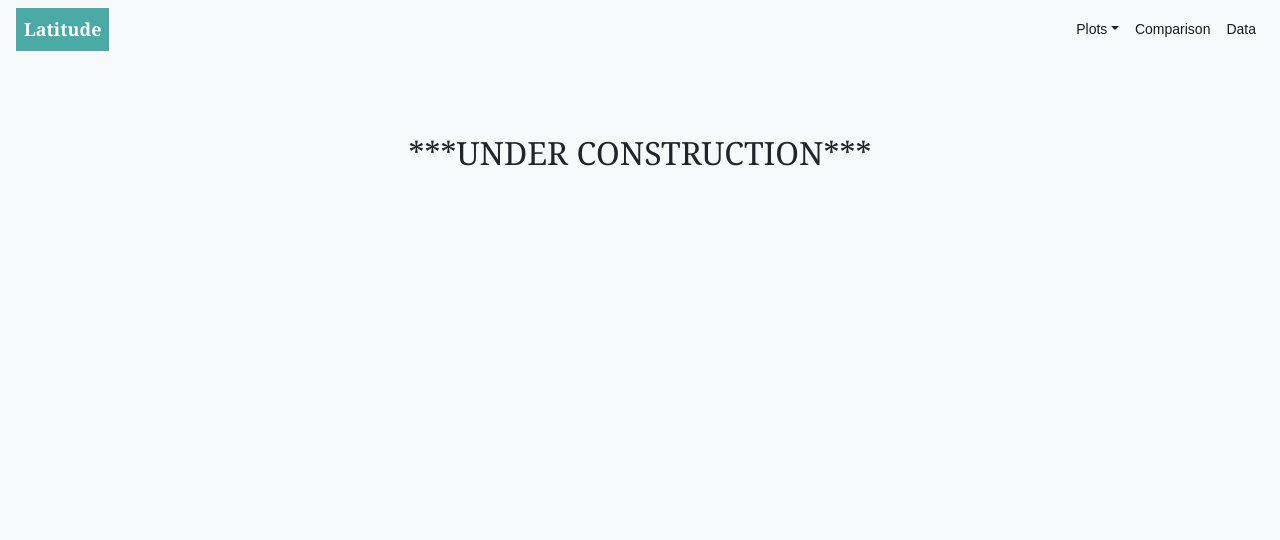
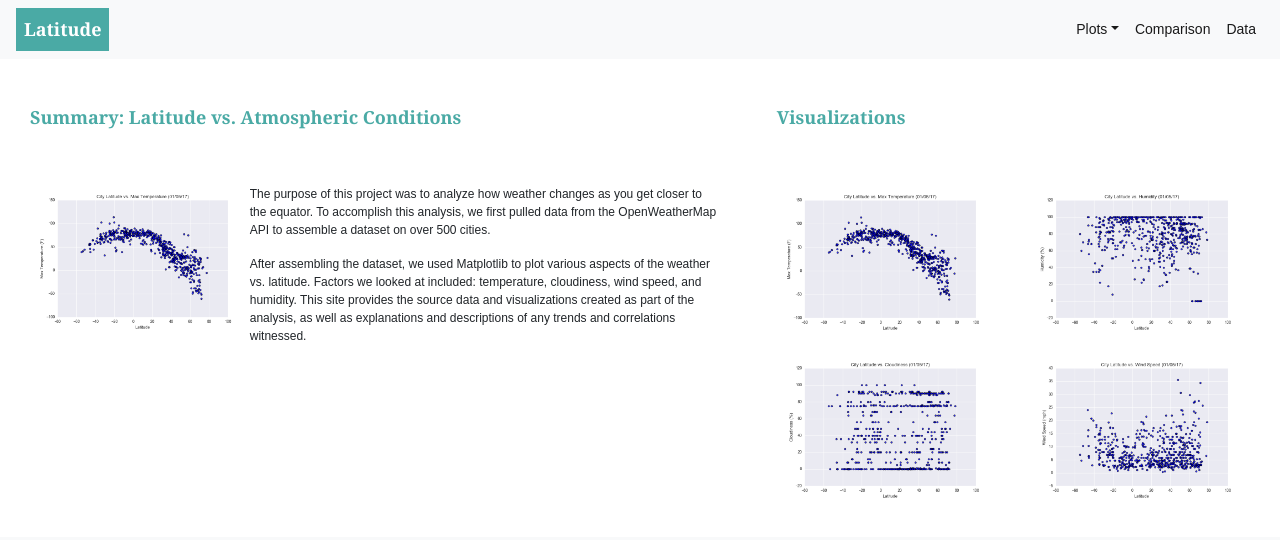
Before and after one commit to matthewkilleen0830/HTML-CSS-Weather, a plain HTML site: page index.html in a window 1280 px wide. Drawn offline with nearby package versions, Linux system fonts and the light colour scheme.

Commit message:
Landing page almost complete, want to modify styling.  Destination pages need content.

```diff
--- a/index.html
+++ b/index.html
@@ -4,6 +4,7 @@
 
 <!-- Define head and page title -->
 <head>
+
     <meta charset = "UTF-8">
     <title>Latitude Analysis Dashboard with Attitude</title>
 
@@ -14,7 +15,14 @@
     <link rel = "stylesheet" href = "https://stackpath.bootstrapcdn.com/bootstrap/4.3.1/css/bootstrap.min.css" integrity = "sha384-ggOyR0iXCbMQv3Xipma34MD+dH/1fQ784/j6cY/iJTQUOhcWr7x9JvoRxT2MZw1T" crossorigin = "anonymous">
     <script src = "https://stackpath.bootstrapcdn.com/bootstrap/4.3.1/js/bootstrap.min.js" integrity = "sha384-JjSmVgyd0p3pXB1rRibZUAYoIIy6OrQ6VrjIEaFf/nJGzIxFDsf4x0xIM+B07jRM" crossorigin = "anonymous"></script>
     <link rel = "stylesheet" href = "styles.css">
+
+    <!-- Bootstrap JavaScript links:  jQuery and Bootstrap JavaScript -->
+    <script src = "https://code.jquery.com/jquery-3.2.1.slim.min.js " integrity = "sha384-KJ3o2DKtIkvYIK3UENzmM7KCkRr/rE9/Qpg6aAZGJwFDMVNA/GpGFF93hXpG5KkN " crossorigin = "anonymous "></script>
+    <script src = "https://maxcdn.bootstrapcdn.com/bootstrap/4.0.0/js/bootstrap.min.js " integrity = "sha384-JZR6Spejh4U02d8jOt6vLEHfe/JQGiRRSQQxSfFWpi1MquVdAyjUar5+76PVCmYl " crossorigin = "anonymous "></script>
+
 </head>
+
+<!-- ALL PAGES NAVBAR -->
 
 <!--Start of body -->
 <body class = "bg-light">
@@ -43,6 +51,8 @@
                         <a class = "dropdown-item" href = "lat_vs_wind_speed.html">Wind Speed</a>
                     </div>
                 </li>
+
+                <!-- Additional links -->
                 <li class = "nav-item active">
                     <a class = "nav-link" href = "comparisons.html">Comparison</a>
                 </li>
@@ -53,11 +63,78 @@
         </div>
     </nav>
 
-    <!-- Bootstrap JavaScript links:  jQuery and Bootstrap JavaScript -->
-    <script src = "https://code.jquery.com/jquery-3.2.1.slim.min.js " integrity = "sha384-KJ3o2DKtIkvYIK3UENzmM7KCkRr/rE9/Qpg6aAZGJwFDMVNA/GpGFF93hXpG5KkN " crossorigin = "anonymous "></script>
-    <script src = "https://maxcdn.bootstrapcdn.com/bootstrap/4.0.0/js/bootstrap.min.js " integrity = "sha384-JZR6Spejh4U02d8jOt6vLEHfe/JQGiRRSQQxSfFWpi1MquVdAyjUar5+76PVCmYl " crossorigin = "anonymous "></script>
+    <!-- LANDING PAGE CONTENT -->
 
-<h2>***UNDER CONSTRUCTION***</h2>
+    <!-- Create Bootstrap container/table with one cell -->
+    <div class = "container-fluid">
+        <div class = "row pb-3">
+
+            <!-- DIVIDE ROW 1 INTO TWO COLUMNS -->
+
+            <!-- Column 1 -->
+            <div class = "col-md-12 col-lg-7 mt-5">
+                <div class = "col-md-12">
+                    <h3>Summary: Latitude vs. Atmospheric Conditions</h3>
+                    <br>
+                    <br>
+                    <div class = "body">
+                        <img id = "img-wrap" class = "img.fluid" width = "32%" height = "auto" src = "Resources/assets/images/Fig1.png">
+                    </div>
+                    <p>The purpose of this project was to analyze how weather changes as you get closer to the equator.  To accomplish this analysis, we first pulled data from the OpenWeatherMap API to assemble a dataset on over 500 cities.</p>
+                    <p>After assembling the dataset, we used Matplotlib to plot various aspects of the weather vs. latitude.  Factors we looked at included:  temperature, cloudiness, wind speed, and humidity.  This site provides the source data and visualizations created as part of the analysis, as well as explanations and descriptions of any trends and correlations witnessed.</p>
+                </div>
+            </div>
+
+            <!-- Column 2 -->
+            <div class = "col-md-12 col-lg-5 mt-5">
+                <div class = "col-md-12">
+                    <h3>Visualizations</h3>
+                    <br>
+                    <br>
+                    <div class = "body">
+
+                        <!-- DIVIDE COLUMN 2 INTO TWO ROWS -->
+
+                        <!-- Row 1 -->
+                        <div class = "row pb-3">
+
+                            <!-- Row 1, Column 1 -->
+                            <div class = "col-md-6">
+                                <div class = "body">
+                                    <a href = "lat_vs_max_temp.html"><img class = "img.fluid" width = "100%" height = "auto" src = "Resources/assets/images/Fig1.png"></a>
+                                </div>
+                            </div>
+
+                            <!-- Row 1, Column 2 -->
+                            <div class = "col-md-6">
+                                <div class = "body">
+                                    <a href = "lat_vs_humidity.html"><img class = "img.fluid" width = "100%" height = "auto" src = "Resources/assets/images/Fig2.png"></a>
+                                </div>
+                            </div>
+                        </div>
+
+                        <!-- Row 2 -->
+                        <div class = "row pb-3">
+
+                            <!-- Row 2, Column 1 -->
+                            <div class = "col-md-6">
+                                <div class = "body">
+                                    <a href = "lat_vs_max_cloudiness.html"><img class = "img.fluid" width = "100%" height = "auto" src = "Resources/assets/images/Fig3.png"></a>
+                                </div>
+                            </div>
+
+                            <!-- Row 2, Column 2 -->
+                            <div class = "col-md-6">
+                                <div class = "body">
+                                    <a href = "lat_vs_wind_speed.html"><img class = "img.fluid" width = "100%" height = "auto" src = "Resources/assets/images/Fig4.png"></a>
+                                </div>
+                            </div>
+                        </div>
+                    </div>
+                </div>
+            </div>
+        </div>
+    </div>
 
 </body>
 
--- a/styles.css
+++ b/styles.css
@@ -37,3 +37,38 @@ h2 {
     font-family:  "Georgia", serif;
     margin-top:  75px;
 }
+
+h4 {
+    text-align:  left;
+    font-family:  "Georgia", serif;
+    font-size:  18px;
+    font-weight:  bold;
+    color:  #4aaaa5
+}
+
+p {
+    font-family:  "Arial", sans-serif;
+    font-size:  12px;
+    line-height:  1.5;
+}
+
+#img-wrap {
+    float:  left;
+}
+
+.img.fluid {
+    max-width:  100%;
+    height:  auto;
+}
+
+h3 {
+    text-align:  left;
+    font-family:  "Georgia", serif;
+    font-size:  18px;
+    font-weight:  bold;
+    color:  #4aaaa5
+}
+
+.container-fluid {
+    background-color:  #ffffff;
+}
```
Also changed, not shown: comparisons.html (+11 -7 lines), data.html (+11 -7 lines), lat_vs_cloudiness.html (+10 -6 lines), lat_vs_humidity.html (+10 -6 lines), lat_vs_max_temp.html (+10 -6 lines), lat_vs_wind_speed.html (+10 -6 lines). Lines whose indentation alone changed are shown as unchanged.
